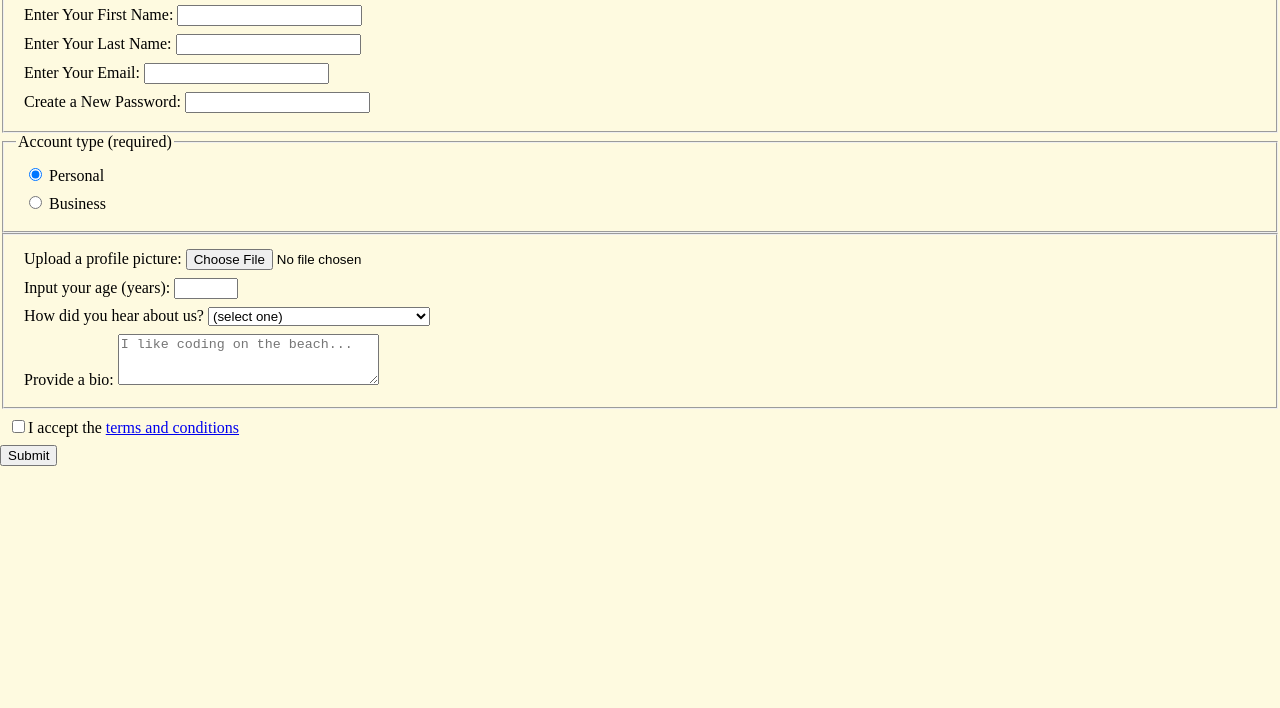
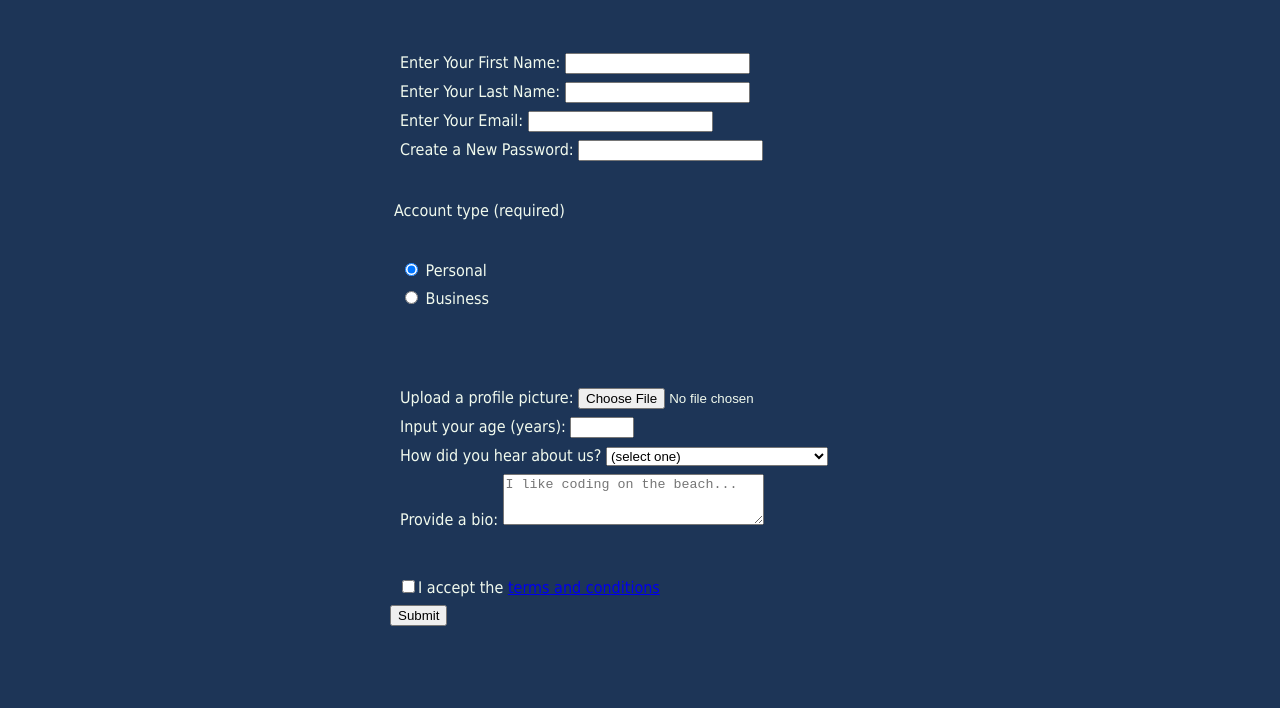
Before and after one commit to KevinChrist02/Registration-Form, a plain HTML site: page index.html in a window 1280 px wide. Shown: the part 124-832 px from the top of the page. Drawn offline with Linux system fonts and the light colour scheme.

Commit message:
added some formatting

```diff
--- a/index.html
+++ b/index.html
@@ -12,7 +12,7 @@
     </div>
     <div class="text">
       <p>Please fill out this form with the required information</p>
-      <form action="" method="post"></form>
+      <form action="" method="post">
       <fieldset>
         <label for="first-name"
           >Enter Your First Name:
@@ -90,5 +90,6 @@
       >
       <input type="submit" value="Submit" />
     </div>
+    </form>
   </body>
 </html>
--- a/style.css
+++ b/style.css
@@ -2,7 +2,28 @@ body {
   width: 100%;
   height: 100vh;
   margin: 0;
-  background-color: #fefae0;
+  background-color: #1d3557;
+  color: #f1faee;
+  font-family: "Tahoma";
+  font-size: 16px;
+}
+
+h1,
+p {
+  margin: 1em auto;
+  text-align: center;
+}
+
+form {
+  margin: 0 auto;
+  max-width: 500px;
+  min-width: 300px;
+  width: 60vw;
+}
+
+fieldset {
+  border: 0;
+  padding: 2rem 0 2rem 0;
 }
 
 label {
```
